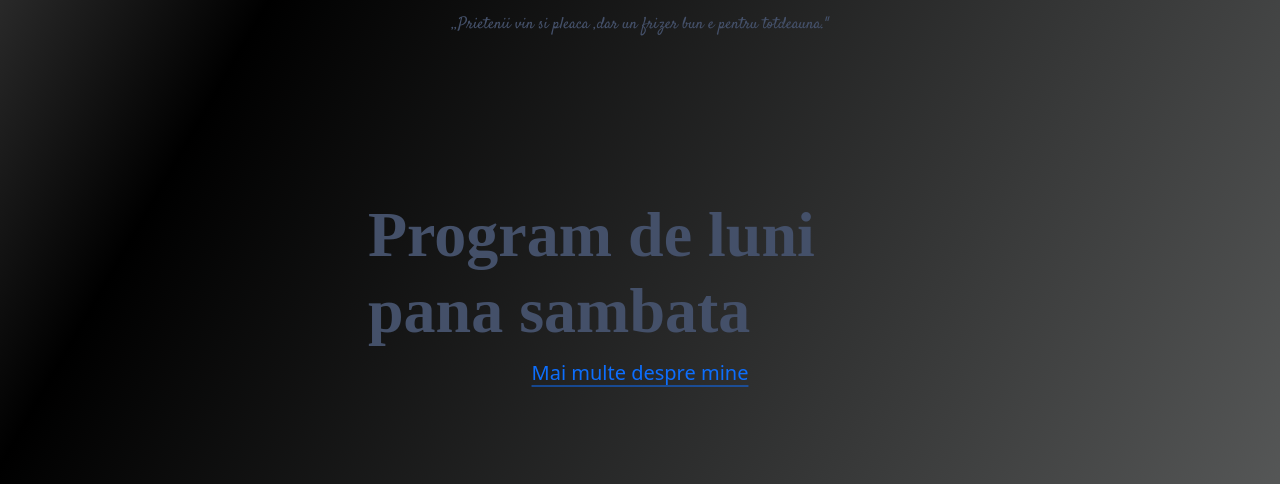
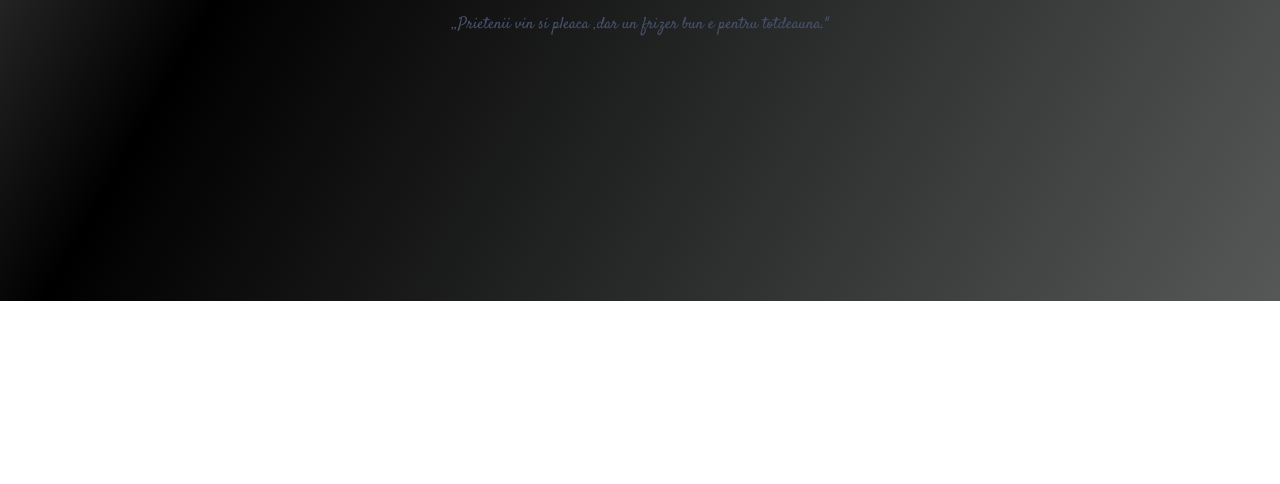
Before and after one commit to AlexYBS/frizerieLArusu, a plain HTML site: page index.html in a window 1280 px wide. Shown: the part 519-1003 px from the top of the page. After the commit the page ends 820 px from the top, so only its background shows below. Drawn offline with nearby package versions, Linux system fonts and the light colour scheme.

Commit message:
Update index.html

```diff
--- a/index.html
+++ b/index.html
@@ -38,6 +38,7 @@ body {
 
             h1 {font-family: 'Cinzel', serif;
         color: #445069;
+                font-size: 200px;
     }
             p {font-family: 'Satisfy', cursive;
         color: #445069}
@@ -100,10 +101,10 @@ body {
 
 
     <div class="col-md-6 p-lg-5 mx-auto my-5">
-        <h1 class="display-3 fw-bold">Program de luni pana sambata</h1>
+        <h1 class="display-3 fw-bold"></h1>
         <div class="d-flex gap-3 justify-content-center lead fw-normal">
             <a class="icon-link" href="#">
-                Mai multe despre mine
+
             </a>
         </div>
 
```
